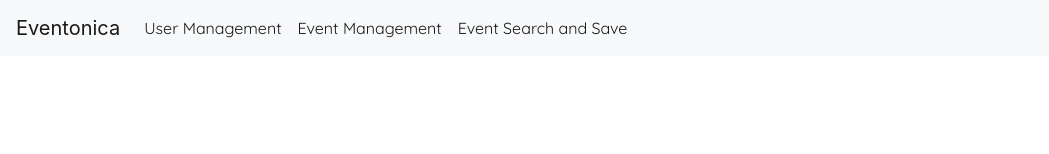
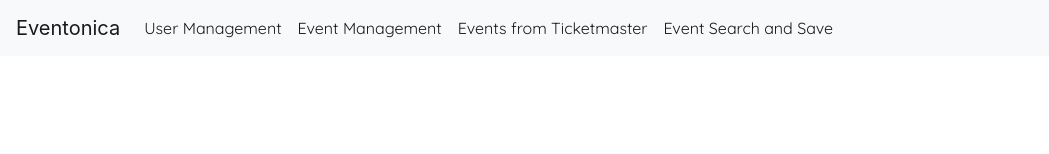
Before and after one commit to lisaau/Eventonica-Express, a website: page public/index.html in a window 1280 px wide. Shown: the top 154 px of the page, without its empty margins (0-1049 px from the left). Drawn offline with nearby package versions, Linux system fonts and the light colour scheme; no server answers; a script that the page names is missing.

Commit message:
Add Ticketmaster section in dropdown

```diff
--- a/public/index.html
+++ b/public/index.html
@@ -30,6 +30,9 @@
                 </li>
                 <li class="nav-item active">
                   <a class="nav-link" href="#event-management-header">Event Management <span class="sr-only">(current)</span></a>
+                </li>
+                <li class="nav-item active">
+                  <a class="nav-link" href="#event-ticketmaster-header">Events from Ticketmaster <span class="sr-only">(current)</span></a>
                 </li>
                 <li class="nav-item active">
                   <a class="nav-link" href="#event-search-and-save-header">Event Search and Save <span class="sr-only">(current)</span></a>
@@ -146,7 +149,7 @@
 
             <br>
 
-            <h2 id="event-search-and-save-header">Events from Ticketmaster</h2>
+            <h2 id="event-ticketmaster-header">Events from Ticketmaster</h2>
             <div class="row">
                 <div class="col">
                     <h3>Search Events by Keyword</h3>
```
